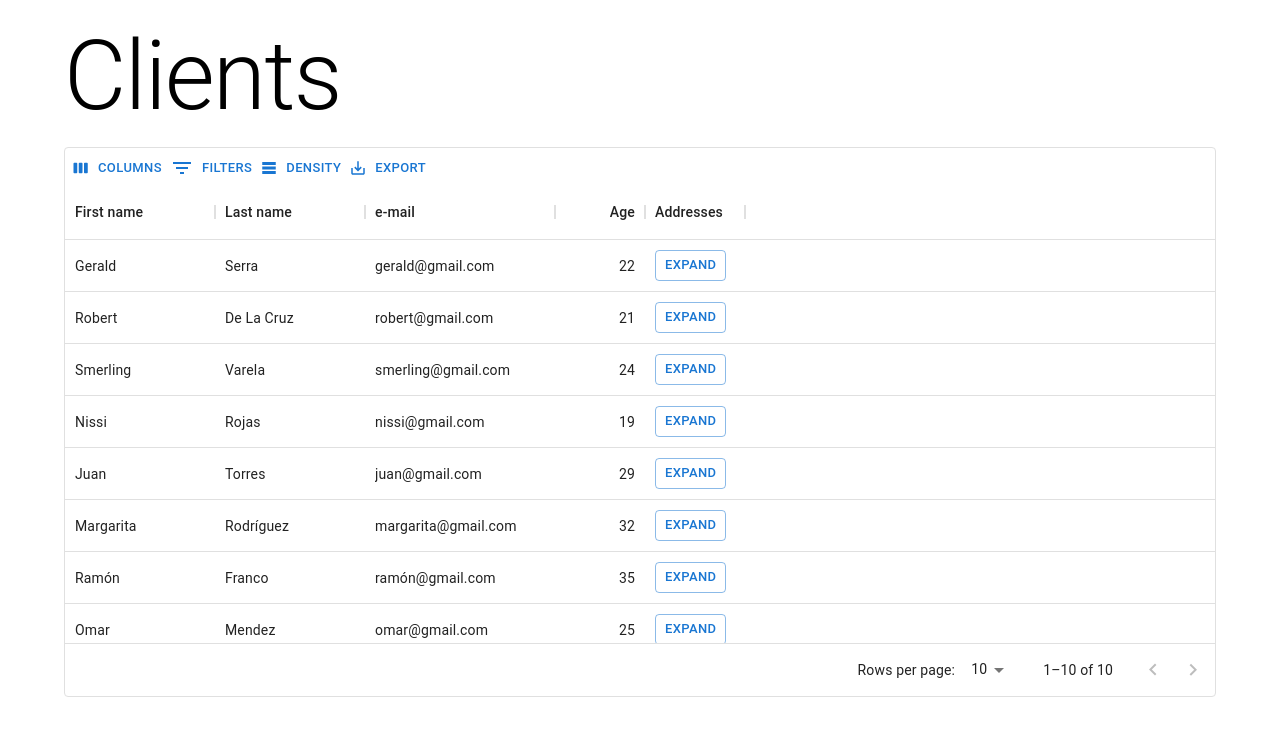
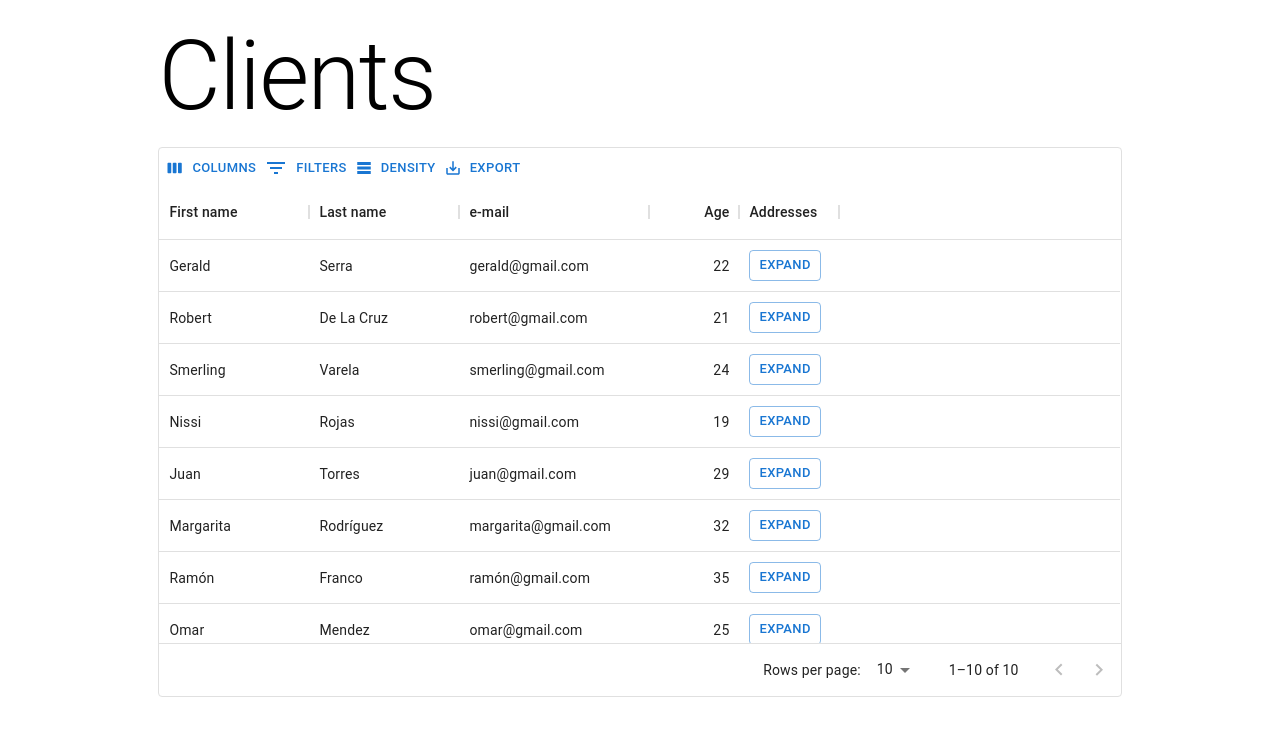
Before and after one commit to geraldSerra/addresses-management-material-ui, a React (Create React App) app: page / in a window 1280 px wide. Shown: the top 736 px of the page. Built offline with nearby package versions, Linux system fonts and the light colour scheme.

Commit message:
version 1.1

```diff
--- a/src/components/Clients/index.tsx
+++ b/src/components/Clients/index.tsx
@@ -1,18 +1,22 @@
 import { useState } from 'react';
 import Box from '@mui/material/Box';
 import Drawer from '@mui/material/Drawer';
-import { DataGrid, GridRowId, GridToolbar } from '@mui/x-data-grid';
+import { DataGrid, GridToolbar } from '@mui/x-data-grid';
 import Stack from '@mui/material/Stack';
 import Button from '@mui/material/Button';
 import { ChipArray } from '../ChipArray';
 import { Client, clients, columns } from '../../data/clients';
 import TextField from '@mui/material/TextField';
 import SendIcon from '@mui/icons-material/Send';
+import { useTheme } from '@mui/material/styles';
+import { useMediaQuery } from '@mui/material';
 
-const Clients = () => {
+export const Clients = () => {
   const [open, setOpen] = useState(false);
   const [selectedClient, setSelectedClient] = useState<Client>();
   const [inputText, setInputText] = useState('');
+  const matches = useMediaQuery(useTheme().breakpoints.up('sm'));
+  columns[columns.length - 1].renderCell = () => <ExpandButton />;
 
   const handleDelete = (arg: number) => {
     if (!selectedClient) return;
@@ -36,37 +40,38 @@ const Clients = () => {
     );
   };
 
-  columns[columns.length - 1].renderCell = () => <ExpandButton />;
-
   return (
     <>
-      <Box sx={{ height: 550, width: '100%', mb: 1, mt: '15px' }}>
       <DataGrid
+        sx={{
+          height: 550,
+          width: '100%',
+          mb: 1,
+          mt: '15px',
+          mx: 'auto',
+        }}
         rows={clients}
         columns={columns}
         pageSize={10}
         rowsPerPageOptions={[5, 10, 15]}
         onRowClick={(e) => {
-            setSelectedClient(
-              clients.filter((client) => client.id === e.id)[0]
-            );
+          setSelectedClient(clients.filter((client) => client.id === e.id)[0]);
         }}
         components={{
           Toolbar: GridToolbar,
         }}
       />
-      </Box>
       <Drawer
         PaperProps={{
           sx: {
-            width: '40%',
+            width:{xs: 'flex', sm: '40%' },
+            height:{xs: '55%', sm: '85%' },
             px: 4,
             py: 9,
           },
         }}
         open={open}
-        anchor="right"
-        hideBackdrop={false}
+        anchor={matches ? 'right' : 'bottom'}
         onClose={() => {
           setOpen(false);
         }}
@@ -90,7 +95,6 @@ const Clients = () => {
             onChange={(e) => {
               setInputText(e.target.value);
             }}
-            id="filled-basic"
             label="Add your address"
             variant="outlined"
             fullWidth
@@ -108,7 +112,6 @@ const Clients = () => {
               variant="contained"
               endIcon={<SendIcon />}
               onClick={() => {
-                debugger;
                 if (inputText != '') {
                   selectedClient?.addresses.push(inputText);
                 }
@@ -123,5 +126,3 @@ const Clients = () => {
     </>
   );
 };
-
-export default Clients;
--- a/src/components/Main/index.tsx
+++ b/src/components/Main/index.tsx
@@ -1,9 +1,11 @@
 import { Container } from '@mui/material';
 import Types from '../Typography';
-import Clients from '../Clients';
+import { Clients } from '../Clients';
 
 const Main = () => (
-  <Container>
+  <Container  sx={{
+    width: {xs: '100%', sm: '80%' },
+  }}>
       <Types />
       <Clients />
   </Container>
--- a/src/components/Typography.tsx
+++ b/src/components/Typography.tsx
@@ -7,12 +7,11 @@ export default function Types() {
       sx={{
         width: '100%',
         marginTop: '20px',
+        textAlign: { xs: 'center', sm: 'left' },
         // maxWidth: 500,
       }}
     >
-      <Typography variant="h1">
-        Clients
-      </Typography>
+      <Typography variant="h1">Clients</Typography>
     </Box>
   );
 }
--- a/src/index.tsx
+++ b/src/index.tsx
@@ -1,8 +1,6 @@
 import React from 'react';
 import ReactDOM from 'react-dom/client';
 import Main from './components/Main';
-import Clients from './components/Clients';
-import Types from './components/Typography';
 
 const root = ReactDOM.createRoot(
   document.getElementById('root') as HTMLElement
```
Also changed, not shown: src/components/ChipArray.tsx (+5 -5 lines), src/data/clients.tsx (+10 -10 lines). Lines whose indentation alone changed are shown as unchanged.
